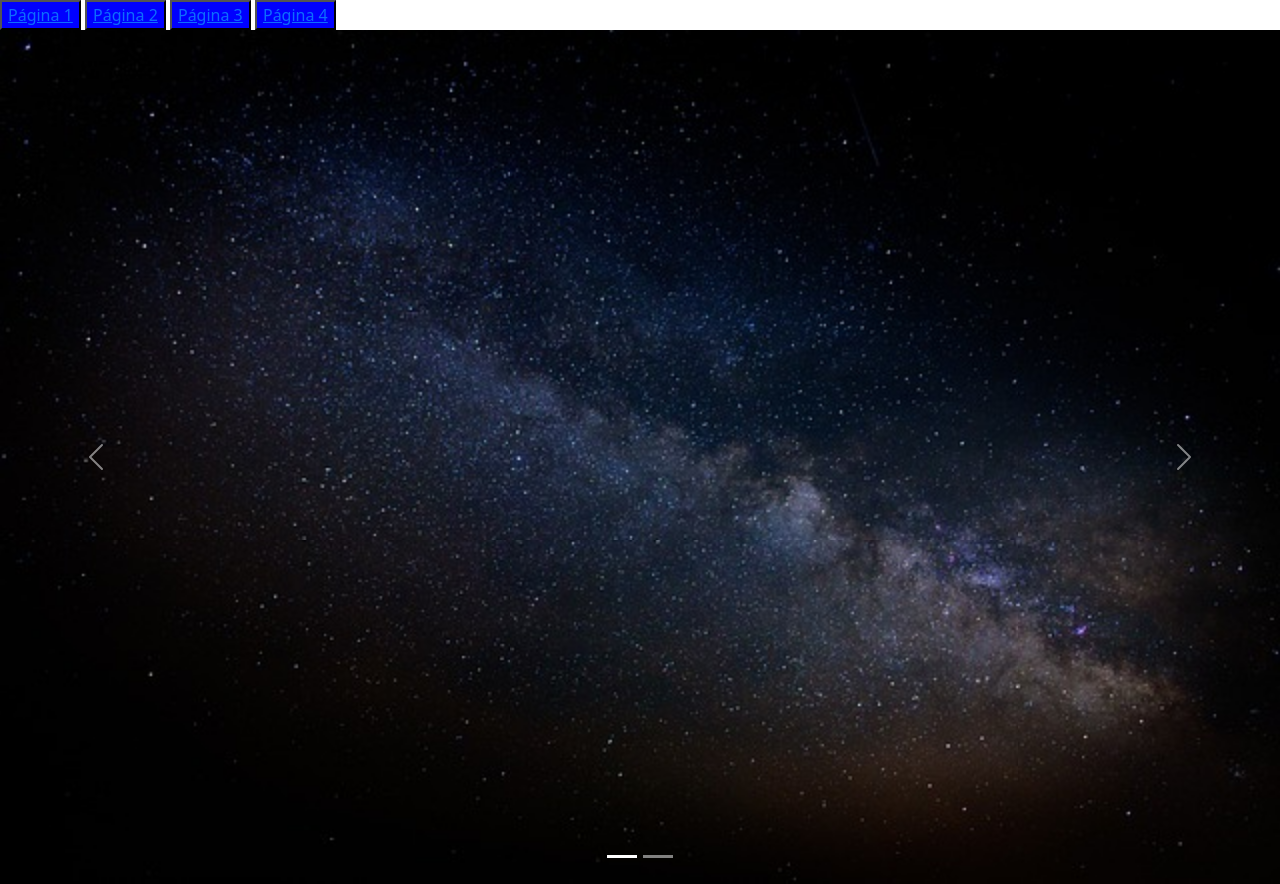
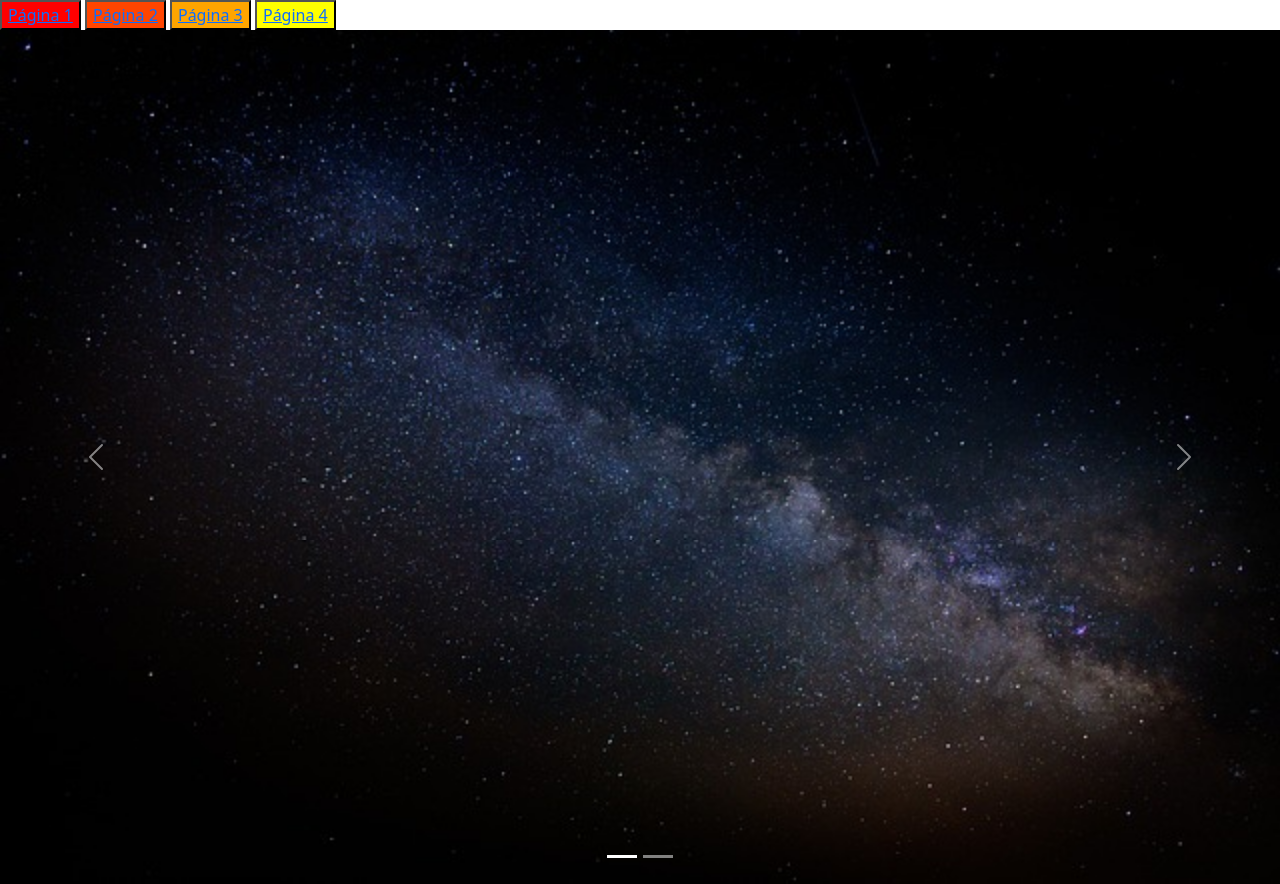
Before and after one commit to laviniarossito/SiteEtecAssisRepo, a plain HTML site: page index.html in a window 1280 px wide. Drawn offline with nearby package versions, Linux system fonts and the light colour scheme.

Commit message:
ALTERADO: Cores dos botões.

```diff
--- a/index.html
+++ b/index.html
@@ -9,9 +9,19 @@
     <link href="https://cdn.jsdelivr.net/npm/bootstrap@5.3.4/dist/css/bootstrap.min.css" rel="stylesheet"
         integrity="sha384-DQvkBjpPgn7RC31MCQoOeC9TI2kdqa4+BSgNMNj8v77fdC77Kj5zpWFTJaaAoMbC" crossorigin="anonymous">
     <style>
-        button{
-            background-color: blue;
+        #btn1{
+            background-color: red;
         }
+        #btn2{
+            background-color: orangered;
+        }
+        #btn3{
+            background-color: orange;
+        }
+        #btn4{
+            background-color: yellow;
+        }
+
     </style>
 </head>
 
@@ -20,10 +30,10 @@
     <nav></nav>
     <main>
         <section>
-            <button><a href="pagina1.html">Página 1</a></button>
-            <button><a href="pagina2.html">Página 2</a></button>
-            <button><a href="pagina3.html">Página 3</a></button>
-            <button><a href="pagina4.html">Página 4</a></button>
+            <button id="btn1"><a href="pagina1.html">Página 1</a></button>
+            <button id="btn2"><a href="pagina2.html">Página 2</a></button>
+            <button id="btn3"><a href="pagina3.html">Página 3</a></button>
+            <button id="btn4"><a href="pagina4.html">Página 4</a></button>
         </section>
         <section>
             <div id="carouselExampleIndicators" class="carousel slide">
```
